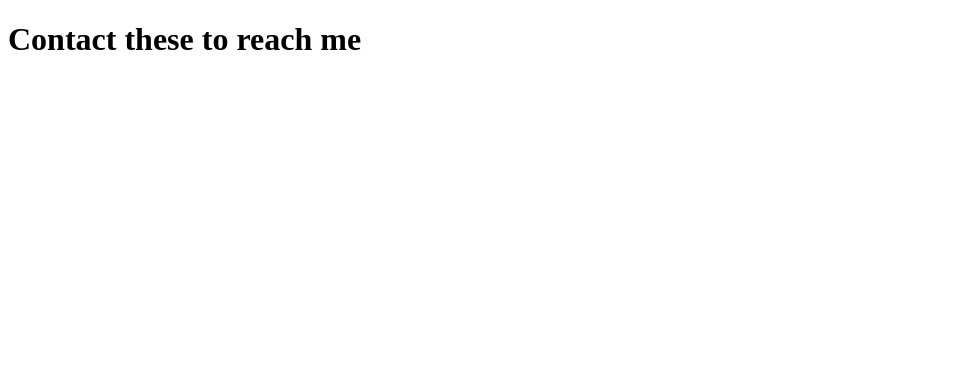
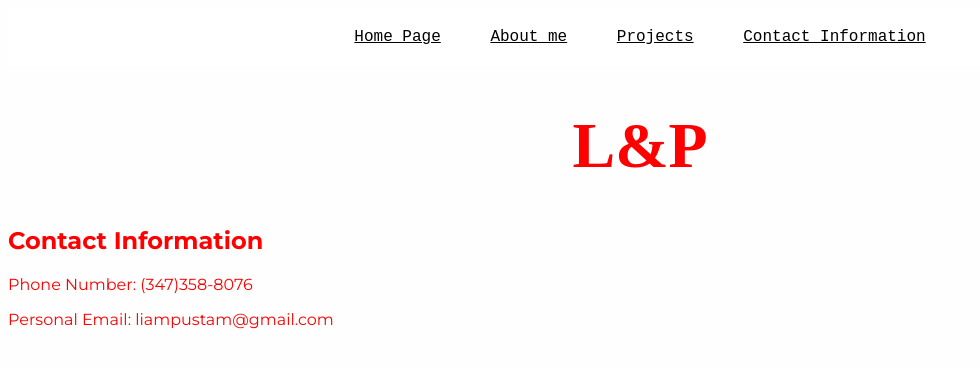
Before and after one commit to liampustam/liampustam.github.io, a plain HTML site: page Contact_info.html in a window 1280 px wide. Shown: the whole page, without its empty margins (0-980 px from the left). Drawn offline with Linux system fonts and the light colour scheme; a web font is replaced by a local one.

Commit message:
Added info and navigation bar

```diff
--- a/Contact_info.html
+++ b/Contact_info.html
@@ -4,8 +4,24 @@
     <meta charset="UTF-8">
     <meta name="viewport" content="width=device-width, initial-scale=1.0">
     <title>Contact Info</title>
+    <link rel="stylesheet" href="styles.css">
+    <div>
+        <nav>
+            <uv>
+                <li><a href="index.html">Home Page</a></li>
+                <li><a href="about_me.html">About me</a></li>
+                <li><a href="projects.html">Projects</a></li>
+                <li><a href="Contact_info.html">Contact Information</a></li>
+
+            </uv>
+        </nav>
+    </div>
+
 </head>
 <body>
-    <h1>Contact these to reach me</h1>
+    <h1>L&P</h1>
+    <h2>Contact Information</h2>
+    <p>Phone Number: (347)358-8076 </p>
+    <p>Personal Email: liampustam@gmail.com</p>
 </body>
 </html>
--- a/styles.css
+++ b/styles.css
@@ -9,9 +9,28 @@ body{
 h1{
     font-family: "Montez";
     font-size: 64px;
-    color:&:black //useless
+    text-align:center;
 }
 
 h5{
     color:black
 }
+
+div{
+    text-align: center;
+}
+nav{
+    font-family: 'Courier New', Courier, monospace;
+    background: rgb(255, 255, 255)
+}
+li{
+    display: inline-block;
+    padding: 20px;
+
+}
+a{
+    color:rgb(0, 0, 0)
+
+
+
+}
```
Also changed, not shown: about_me.html (+13 -0 lines), index.html (+14 -2 lines), projects.html (+16 -1 lines).
